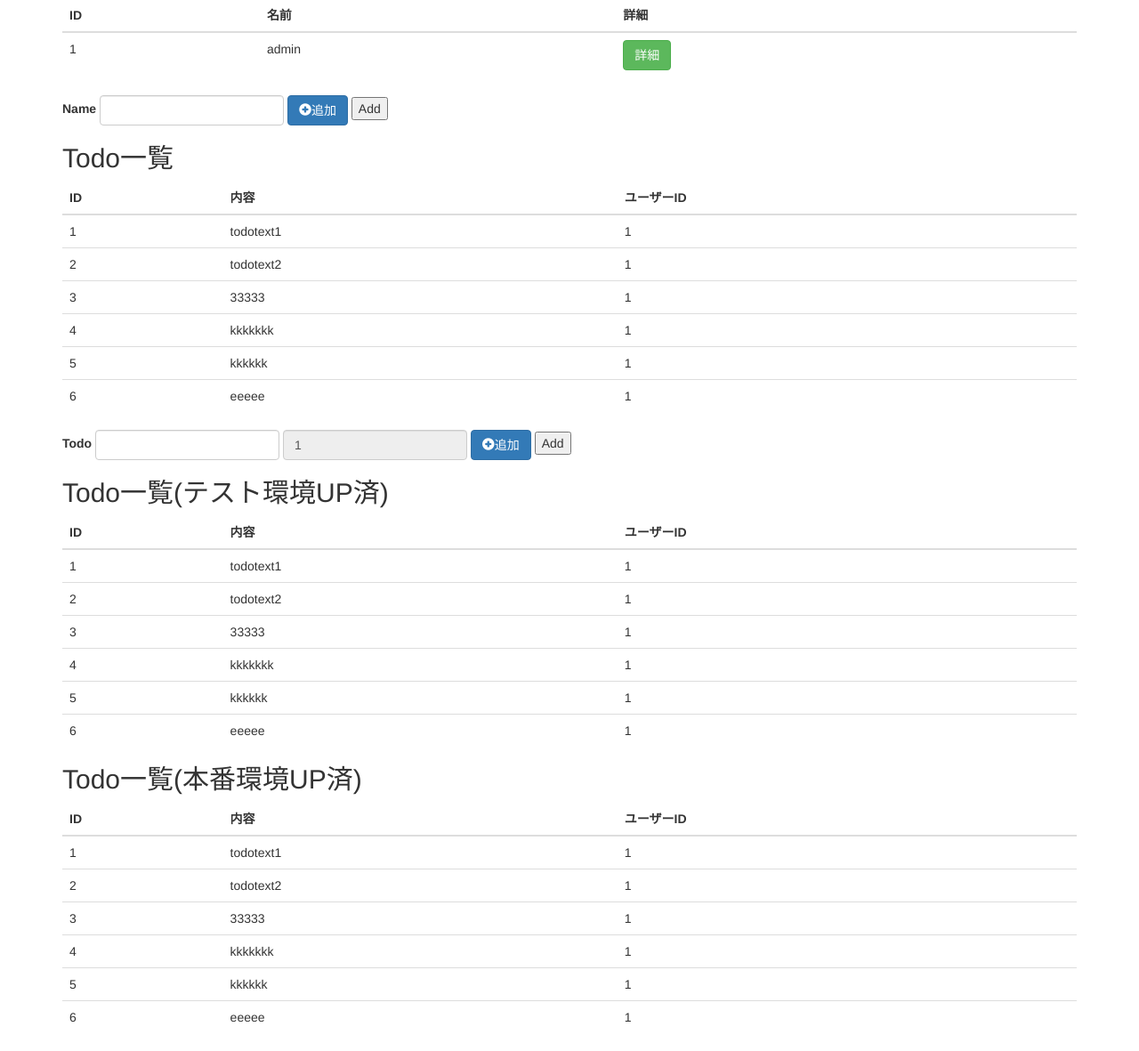
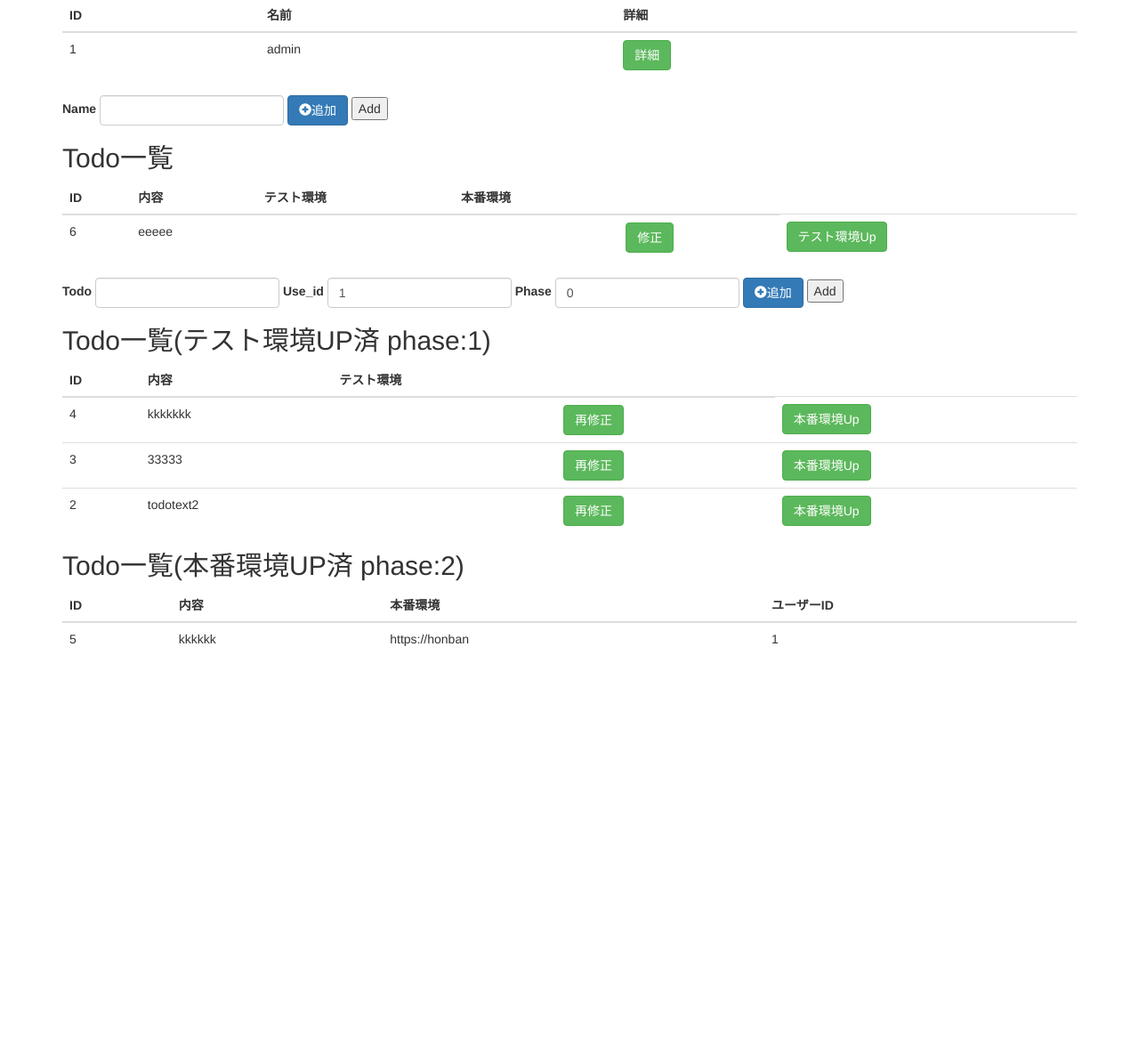
Before and after one commit to nichmo/flask-todolist, a Flask app: page / in a window 1280 px wide. Shown: the part 143-1324 px from the top of the page at 89% size. After the commit the page ends 869 px from the top, so only its background shows below. Run offline with Flask 2, Linux system fonts and the light colour scheme; data comes from the database, SQL or seed files in the repository; both versions use the stored data as it was after the commit; some libraries are stand-ins or nearby versions.

Commit message:
180825 発表前

```diff
--- a/cleardb.py
+++ b/cleardb.py
@@ -11,8 +11,8 @@ db.session.add(user)
 db.session.commit()
 
 # admin Todoの投稿を2件作成
-todo1 = Todo('todotext1', user.id)
-todo2 = Post('todotext2', user.id)
+todo1 = Todo('todotext1', user.id, 0)
+todo2 = Todo('todotext2', user.id, 0)
 db.session.add(todo1)
 db.session.add(todo2)
 db.session.commit()
--- a/templates/top.html
+++ b/templates/top.html
@@ -38,14 +38,28 @@
       <tr>
         <th>ID</th>
         <th>内容</th>
-        <th>ユーザーID</th>
+        <th>テスト環境</th>
+        <th>本番環境</th>
+        <th></th>
       </tr>
     </thead>
       {% for todo in todo_list %}
       <tr>
         <td>{{ todo.id }}</td>
         <td>{{ todo.todotext }}</td>
-        <td>{{ todo.user_id }}</td>
+        <td>{{ todo.test_url }}</td>
+        <td>{{ todo.product_url }}</td>
+        <!-- <td>{{ todo.user_id }}</td> -->
+        <td>
+          <a href="{{ url_for('phaseup_todo', todo_id=todo.id) }}" class="btn btn-success">
+            <span class="glyphicon plyphicon-search" aria-hidden="true"></span>修正
+          </a>
+        </td>
+        <td>
+          <a href="{{ url_for('phaseup_todo', todo_id=todo.id) }}" class="btn btn-success">
+            <span class="glyphicon plyphicon-search" aria-hidden="true"></span>テスト環境Up
+          </a>
+        </td>
       </tr>
       {% endfor %}
     </tbody>
@@ -53,7 +67,11 @@
   <form action="{{ url_for('add_todo')}}" method="post"" class="form-inline">
     <label for="todotext">Todo</label>
     <input type="text" class="form-control" id="todotext" name="todotext">
-    <input type="text" class="form-control" id="user_id" name="user_id" value="1" disabled>
+    <!-- inputがdisabledだと値を受けとらないので注意 -->
+    <label for="user_id">Use_id</label>
+    <input type="text" class="form-control" id="user_id" name="user_id" value="1">
+    <label for="phase">Phase</label>
+    <input type="text" class="form-control" id="phase" name="phase" value="0">
     <button type="submit" class="btn btn-primary">
       <span class="glyphicon glyphicon-plus-sign" aria-hidden="true"></span>追加
     </button>
@@ -61,43 +79,56 @@
   </form>
 
 
-  <h2>Todo一覧(テスト環境UP済)</h2>
+  <h2>Todo一覧(テスト環境UP済 phase:1)</h2>
   <table class="table">
     <thead>
       <tr>
         <th>ID</th>
         <th>内容</th>
+        <th>テスト環境</th>
+        <th></th>
+      </tr>
+    </thead>
+      {% for todo in todo_phase1_list %}
+      <tr>
+        <td>{{ todo.id }}</td>
+        <td>{{ todo.todotext }}</td>
+        <td>{{ todo.test_url }}</td>
+        <!-- <td>{{ todo.user_id }}</td> -->
+        <td>
+          <a href="{{ url_for('show_todo', todo_id=todo.id) }}" class="btn btn-success">
+            <span class="glyphicon plyphicon-search" aria-hidden="true"></span>再修正
+          </a>
+        </td>
+        <td>
+          <a href="{{ url_for('phaseup_todo', todo_id=todo.id) }}" class="btn btn-success">
+            <span class="glyphicon plyphicon-search" aria-hidden="true"></span>本番環境Up
+          </a>
+        </td>
+
+      </tr>
+      {% endfor %}
+    </tbody>
+  </table>
+
+  <h2>Todo一覧(本番環境UP済 phase:2)</h2>
+  <table class="table">
+    <thead>
+      <tr>
+        <th>ID</th>
+        <th>内容</th>
+        <th>本番環境</th>
         <th>ユーザーID</th>
       </tr>
     </thead>
-      {% for todo in todo_list %}
+      {% for todo in todo_phase2_list %}
       <tr>
         <td>{{ todo.id }}</td>
         <td>{{ todo.todotext }}</td>
+        <td>{{ todo.product_url }}</td>
         <td>{{ todo.user_id }}</td>
       </tr>
       {% endfor %}
     </tbody>
   </table>
-
-  <h2>Todo一覧(本番環境UP済)</h2>
-  <table class="table">
-    <thead>
-      <tr>
-        <th>ID</th>
-        <th>内容</th>
-        <th>ユーザーID</th>
-      </tr>
-    </thead>
-      {% for todo in todo_list %}
-      <tr>
-        <td>{{ todo.id }}</td>
-        <td>{{ todo.todotext }}</td>
-        <td>{{ todo.user_id }}</td>
-      </tr>
-      {% endfor %}
-    </tbody>
-  </table>
-
-
 {% endblock %}
--- a/todo.py
+++ b/todo.py
@@ -22,20 +22,27 @@ class Todo(db.Model):
   todotext = db.Column(db.String(890))
   user_id = db.Column(db.Integer)
   phase = db.Column(db.Integer)  #0:未着手 1:テストUP 2:本番環境UP
+  test_url = db.Column(db.String(80))
+  product_url = db.Column(db.String(80))
 
-  def __init__(self, todotext, user_id):
+  def __init__(self, todotext, user_id, phase):
     self.todotext = todotext
     self.user_id = user_id
-    self.phase = 0
+    self.phase = phase
+    self.test_url = ""
+    self.product_url = ""
 
 
 # user 入り口
 @app.route("/")
 def top():
   user_list = User.query.all()
-  todo_list = Todo.query.all()
+  # todo_list = Todo.query.all()
+  todo_list = Todo.query.filter(Todo.phase == 0).order_by(Todo.id.asc()).all()
+  todo_phase1_list = Todo.query.filter(Todo.phase == 1).order_by(Todo.id.desc()).all()
+  todo_phase2_list = Todo.query.filter(Todo.phase == 2).order_by(Todo.id.desc()).all()
   # return "Hello World"
-  return render_template('top.html',title='ユーザー一覧', user_list=user_list, todo_list=todo_list)
+  return render_template('top.html',title='ユーザー一覧', user_list=user_list, todo_list=todo_list, todo_phase1_list=todo_phase1_list, todo_phase2_list=todo_phase2_list)
 
 # todo
 # ユーザー登録 formでデータ取得する
@@ -43,8 +50,10 @@ def top():
 def add_todo():
   todotext = request.form.get('todotext')
   user_id = request.form.get('user_id')
+  phase = request.form.get('phase')
+
   if todotext:
-    todo = Todo(todotext, user_id)
+    todo = Todo(todotext, user_id, phase)
     db.session.add(todo)
     db.session.commit()
 
@@ -66,18 +75,22 @@ def mod_todo(todo_id):
   # todotextを取得
   todotext = request.form.get('todotext')
   phase = request.form.get('phase')
+  test_url = request.form.get('test_url')
+  product_url = request.form.get('product_url')
 
   # dataの存在を確認
   if target_todo and todotext:
     target_todo.todotext = todotext
     target_todo.phase = phase
+    target_todo.test_url = test_url
+    target_todo.product_url = product_url
     db.session.commit()
 
   return redirect(url_for('top'))
 
-
+# todo phaseを+1する
 @app.route("/todo/<int:todo_id>", methods=['POST'])
-def done_todo(todo_id):
+def phaseup_todo(todo_id):
   # primary keyを利用する getメソッドで対象todoIDを取得
   target_todo = Todo.query.get(todo_id)
   # todotextを取得
@@ -91,10 +104,28 @@ def done_todo(todo_id):
 
   return redirect(url_for('top'))
 
-@app.route("/del_todo/<int:user_id>", methods=['POST'])
+# todo phaseを-1する
+@app.route("/todo/<int:todo_id>", methods=['POST'])
+def phasedown_todo(todo_id):
+  # primary keyを利用する getメソッドで対象todoIDを取得
+  target_todo = Todo.query.get(todo_id)
+  # todotextを取得
+  phase = request.form.get('phase')
+  phase -= 1
+
+  # dataの存在を確認
+  if target_todo:
+    target_todo.phase = phase
+    db.session.commit()
+
+  return redirect(url_for('top'))
+
+
+# todo削除
+@app.route("/del_todo/<int:todo_id>", methods=['POST'])
 def del_todo(todo_id):
   # primary keyを利用する場合,getメソッドで対象ユーザーIDを取得
-  target_todo = User.query.get(todo_id)
+  target_todo = Todo.query.get(todo_id)
 
   if target_todo:
     db.session.delete(target_todo)
```
Also changed, not shown: templates/_showtodo.html (added, +44 -0 lines), templates/showtodo.html (+46 -39 lines), todo.db.
